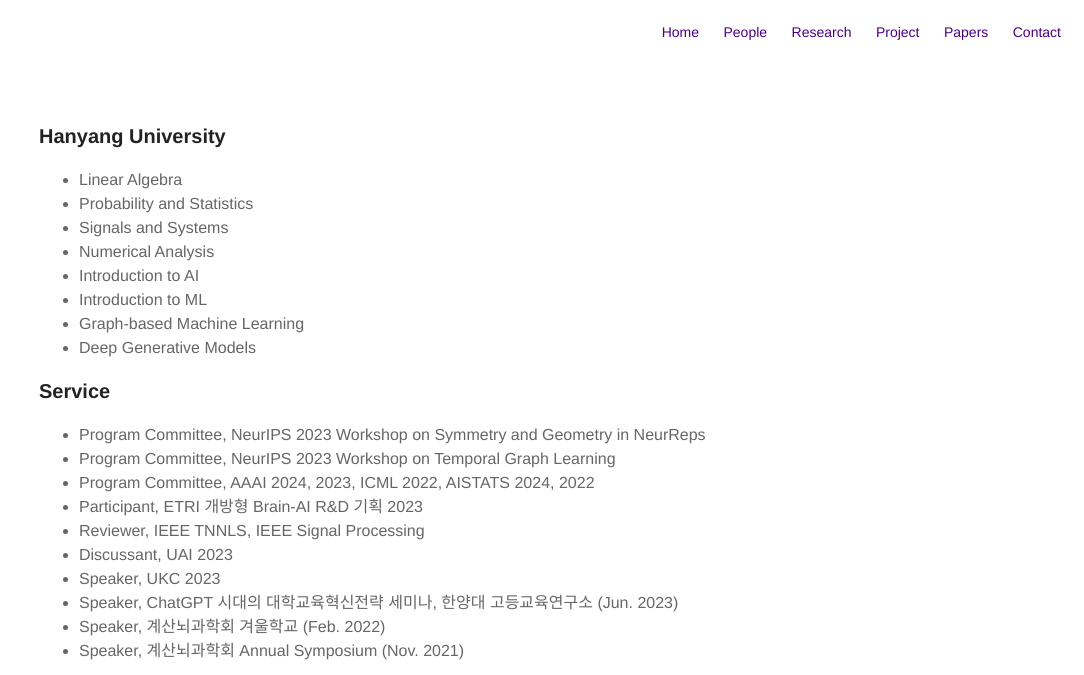
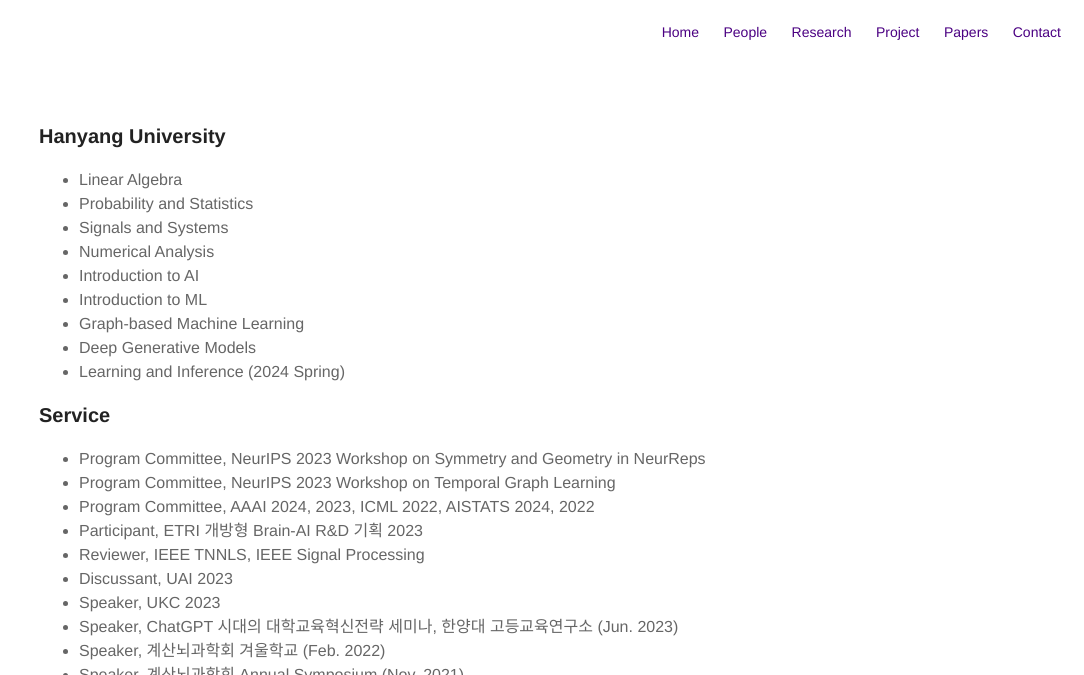
Before and after one commit to kijungyoon/kijungyoon.github.io, a Jekyll site: the page built from teaching.md, in a window 1280 px wide, cut to the strip 0-675 px from the top of the page. Shown: the whole strip, without its empty margins (196-1280 px from the left). Built offline with Jekyll 4.4.1, drawn with Linux system fonts in a browser that asks for light colours.

Commit message:
Update teaching.md

```diff
--- a/teaching.md
+++ b/teaching.md
@@ -13,6 +13,7 @@
 <li>Introduction to ML</li>
 <li>Graph-based Machine Learning</li>
 <li>Deep Generative Models</li>
+<li>Learning and Inference (2024 Spring)</li>
 </ul>
 
 <h3>Service</h3>
```
